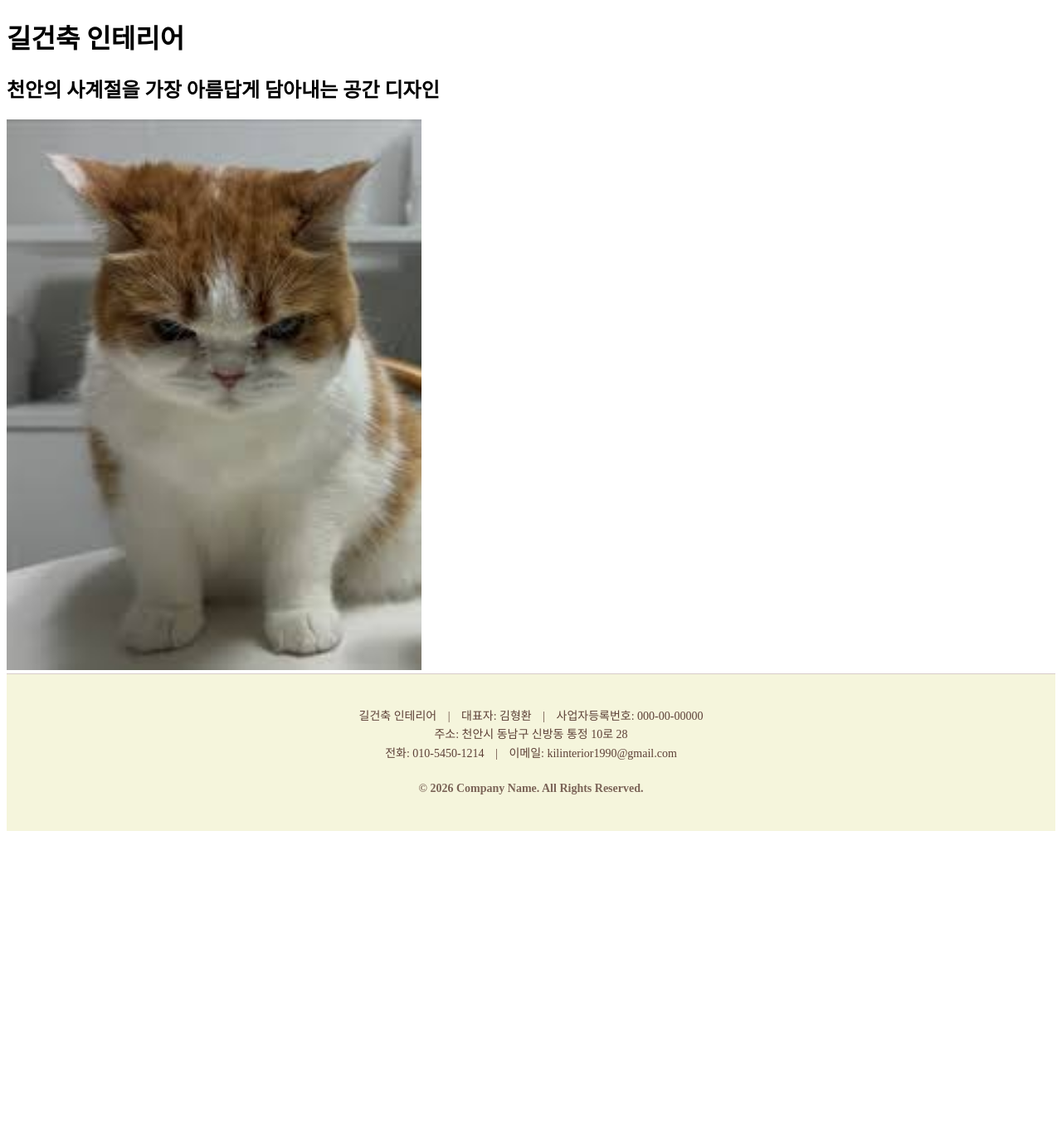
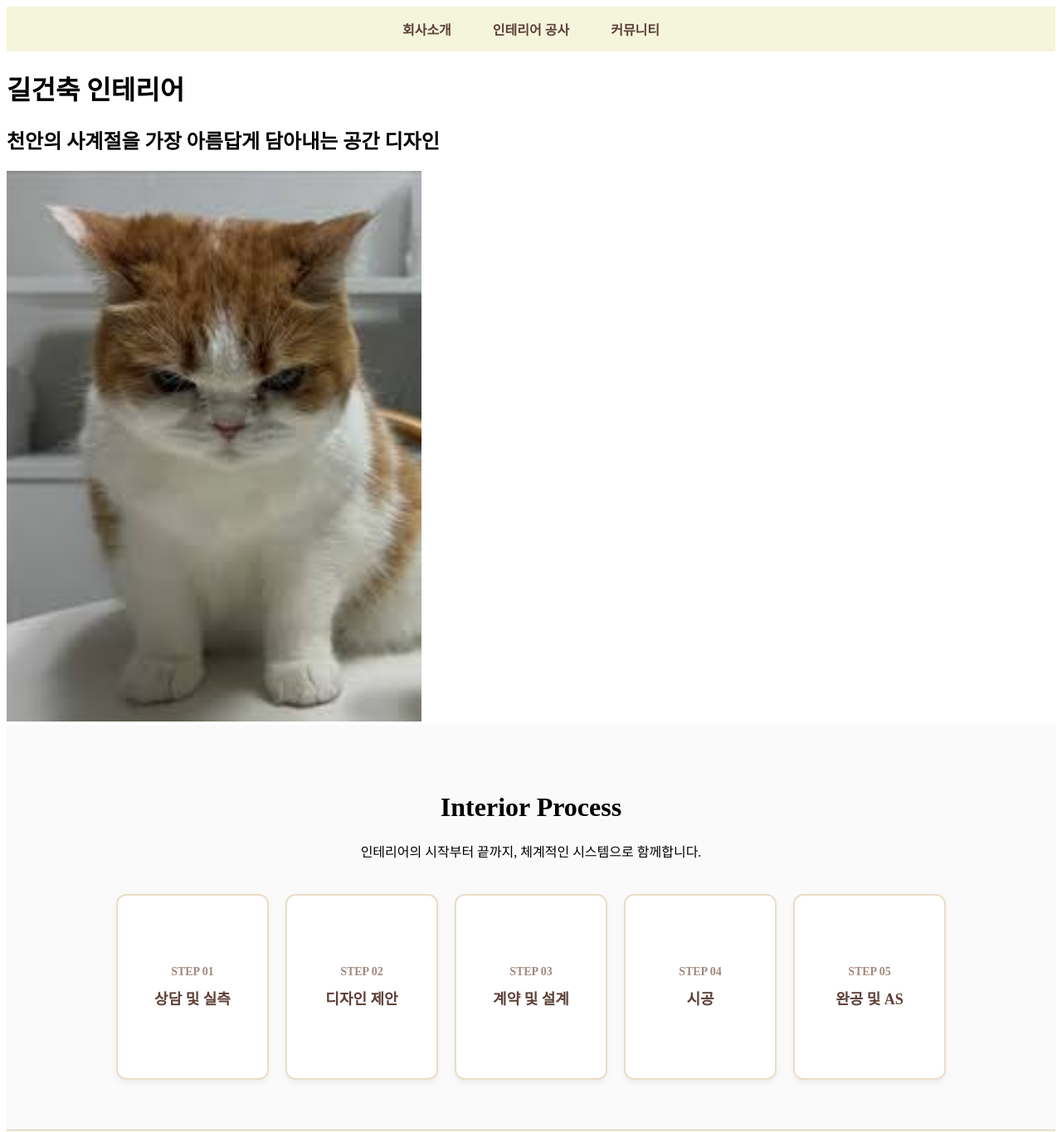
Before and after one commit to Kil-Interior/Hompage, a plain HTML site: page index.html in a window 1280 px wide. Shown: the top 1365 px of the page at 83% size. Before the commit the page ends 1010 px from the top, so only its background shows below. Drawn offline with Linux system fonts and the light colour scheme.

Commit message:
Add files via upload

```diff
--- a/index.html
+++ b/index.html
@@ -4,6 +4,99 @@
     <meta charset="UTF-8">
     <title>길건축 인테리어</title>
     <style>
+	/* 1. 상단 메뉴바 기본 스타일 */
+        .navbar {
+            background-color: #f5f5dc; /* 푸터와 맞춘 연한 갈색 */
+            overflow: visible;
+            display: flex;
+            justify-content: center; /* 가운데 정렬 */
+        }
+        /* 2. 대메뉴 스타일 */
+        .menu-item {
+            position: relative;
+            display: inline-block;
+        }
+        .menu-link {
+            display: block;
+            color: #5d4037;
+            padding: 15px 25px;
+            text-decoration: none;
+            font-weight: bold;
+	    transition: background-color 0.3s ease; /* 0.3초 동안 부드럽게 색상 변경 */
+        }
+        .menu-link:hover {
+            background-color: #eaddca; /* 마우스 올렸을 때 살짝 진해짐 */
+        }
+        /* 3. 세부 메뉴(서브메뉴) 스타일 - 처음엔 숨김 */
+        .submenu {
+            display: none; /* 기본적으로 안 보임 */
+            position: absolute;
+            background-color: #ffffff;
+            min-width: 160px;
+            box-shadow: 0px 8px 16px rgba(0,0,0,0.1);
+            z-index: 1;
+            list-style: none;
+            padding: 0;
+            margin: 0;
+        }
+        .submenu li a {
+            color: #5d4037;
+            padding: 12px 16px;
+            text-decoration: none;
+            display: block;
+            border-bottom: 1px solid #f5f5dc;
+        }
+        .submenu li a:hover {
+            background-color: #f5f5dc;
+        }
+        /* 4. 핵심! 마우스 올리면 세부 메뉴 보이기 */
+        .menu-item:hover .submenu {
+            display: block;
+        }
+
+	/* 본문 영역 */
+        .main-content {
+		flex: 1;
+		padding: 60px 20px;
+		text-align: center;
+		background-color: #fafafa; }
+        .process-container { display: flex;
+		justify-content: center;
+		gap: 20px;
+		margin-top: 40px;
+		flex-wrap: wrap; }
+
+	/* 5단계 네모 박스 스타일 */
+        .process-box {
+            width: 180px;
+            height: 220px;
+            background-color: #ffffff;
+            border: 2px solid #eaddca;
+            border-radius: 12px;
+            text-decoration: none; /* 링크 밑줄 제거 */
+            color: #5d4037;
+            display: flex;
+            flex-direction: column;
+            align-items: center;
+            justify-content: center;
+            transition: all 0.3s ease; /* 부드러운 효과 */
+            box-shadow: 0 4px 6px rgba(0,0,0,0.05);
+        }
+	/* 마우스 올렸을 때 효과 */
+        .process-box:hover {
+            transform: translateY(-10px); /* 살짝 위로 이동 */
+            background-color: #eaddca;
+            border-color: #d7ccc8;
+        }
+        .process-box .step-num {
+		font-size: 14px;
+		font-weight: bold;
+		color: #a1887f;
+		margin-bottom: 10px; }
+        .process-box .step-title {
+		font-size: 18px;
+		font-weight: bold; }
+
         /* 푸터 전체 스타일 */
         .site-footer {
             background-color: #f5f5dc; /* 연한 갈색 (베이지) */
@@ -14,19 +107,16 @@
             text-align: center;         /* 가운데 정렬 */
             border-top: 1px solid #d7ccc8;
         }
-
         /* 푸터 내부 컨텐츠 정렬 */
         .footer-content {
             max-width: 1000px;
             margin: 0 auto;
         }
-
         /* 주소 및 연락처 스타일 */
         .footer-info span {
             display: inline-block;
             margin: 0 10px;
         }
-
         /* 저작권 표시 */
         .footer-copyright {
             margin-top: 20px;
@@ -36,9 +126,66 @@
     </style>
   </head>
   <body>
+	<nav class="navbar">
+        <div class="menu-item">
+            <a href="#" class="menu-link">회사소개</a>
+            <ul class="submenu">
+                <li><a href="#">인사말</a></li>
+                <li><a href="#">오시는 길</a></li>
+                <li><a href="#">연혁</a></li>
+            </ul>
+        </div>
+
+        <div class="menu-item">
+            <a href="#" class="menu-link">인테리어 공사</a>
+            <ul class="submenu">
+                <li><a href="#">견적문의</a></li>
+                <li><a href="#">공사 프로세스</a></li>
+                <li><a href="#">포트폴리오</a></li>
+            </ul>
+        </div>
+
+        <div class="menu-item">
+            <a href="#" class="menu-link">커뮤니티</a>
+            <ul class="submenu">
+                <li><a href="#">공지사항</a></li>
+                <li><a href="#">Q&A</a></li>
+            </ul>
+        </div>
+    </nav>
+
     <h1>길건축 인테리어</h1>
     <h2>천안의 사계절을 가장 아름답게 담아내는 공간 디자인</h2>
     <img src="고양이.jpg" width="500">
+
+    <main class="main-content">
+        <h1>Interior Process</h1>
+        <p>인테리어의 시작부터 끝까지, 체계적인 시스템으로 함께합니다.</p>
+
+        <div class="process-container">
+            <a href="step1.html" class="process-box">
+                <span class="step-num">STEP 01</span>
+                <span class="step-title">상담 및 실측</span>
+            </a>
+            <a href="step2.html" class="process-box">
+                <span class="step-num">STEP 02</span>
+                <span class="step-title">디자인 제안</span>
+            </a>
+            <a href="step3.html" class="process-box">
+                <span class="step-num">STEP 03</span>
+                <span class="step-title">계약 및 설계</span>
+            </a>
+            <a href="step4.html" class="process-box">
+                <span class="step-num">STEP 04</span>
+                <span class="step-title">시공</span>
+            </a>
+            <a href="step5.html" class="process-box">
+                <span class="step-num">STEP 05</span>
+                <span class="step-title">완공 및 AS</span>
+            </a>
+        </div>
+    </main>
+
     <footer class="site-footer">
         <div class="footer-content">
             <div class="footer-info">
```
